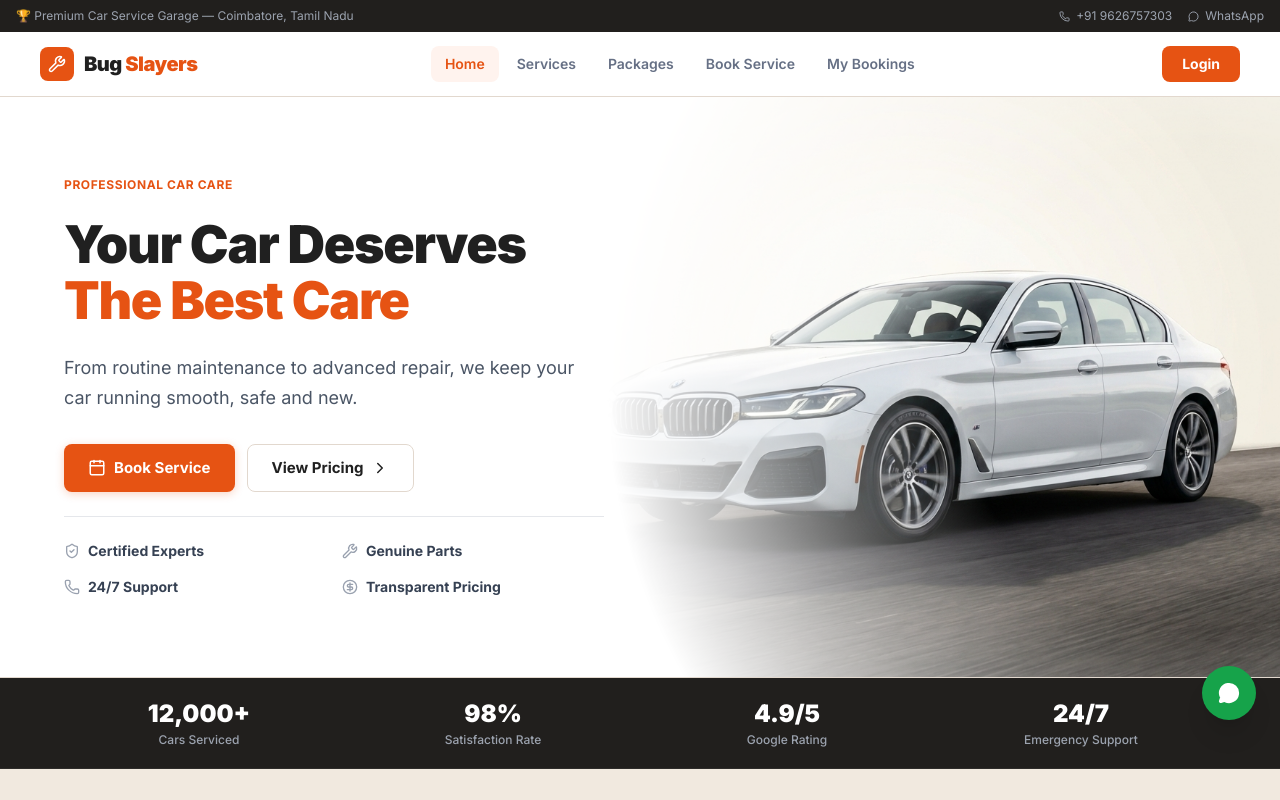
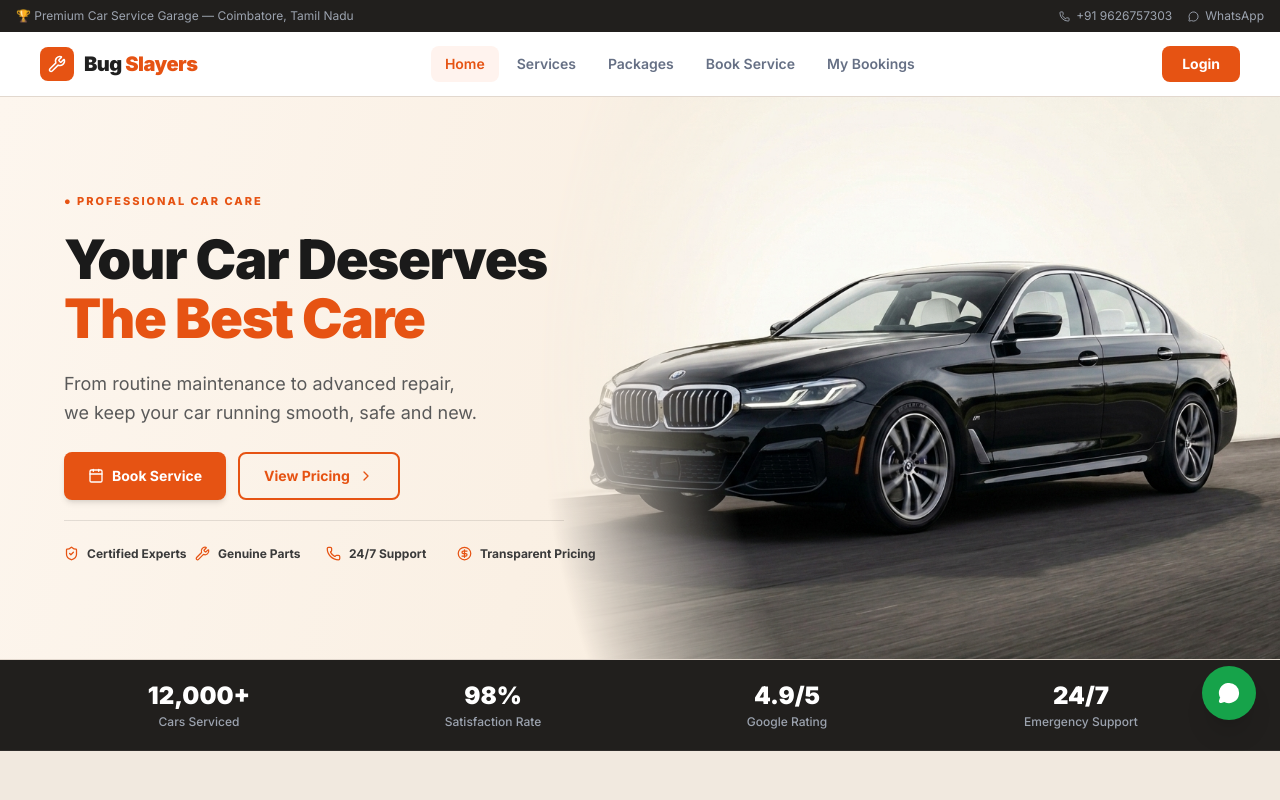
Before and after one commit to mithun-007-ui/cargarage, a Next.js app: page / in a window 1280 px wide. Shown: the top 800 px of the page. Built offline with nearby package versions, Linux system fonts and the light colour scheme.

Commit message:
Front page

```diff
--- a/src/app/page.js
+++ b/src/app/page.js
@@ -120,70 +120,120 @@ export default function HomePage() {
       <Navbar />
 
       {/* ════ HERO ════ */}
-      <section className="relative flex flex-col lg:block overflow-hidden bg-white" style={{ borderBottom: '1px solid #E2D8CE' }}>
-        {/* Right side background image (Full bleed on desktop, stacked on mobile) */}
-        <div className="lg:absolute lg:inset-y-0 lg:right-0 lg:w-[58%] w-full h-[280px] sm:h-[380px] lg:h-full z-0 order-last lg:order-none animate-slide-in">
-          <div className="relative w-full h-full hero-mask-lg">
+      <section
+        className="relative overflow-hidden"
+        style={{
+          background: 'linear-gradient(105deg, #FDF6EE 0%, #FAF0E4 45%, #F5E8D5 100%)',
+          borderBottom: '1px solid #E2D8CE',
+          minHeight: '520px',
+        }}
+      >
+        {/* ── Car image: right half, masked on left to blend into cream bg ── */}
+        <div
+          className="hidden lg:block absolute top-0 right-0 bottom-0"
+          style={{ width: '58%', zIndex: 0 }}
+        >
+          <div
+            className="relative w-full h-full"
+            style={{
+              WebkitMaskImage: 'radial-gradient(ellipse 100% 140% at 100% 50%, black 75%, transparent 100%)',
+              maskImage: 'radial-gradient(ellipse 100% 140% at 100% 50%, black 75%, transparent 100%)',
+            }}
+          >
             <Image
               src="/images/hero_car.png"
-              alt="Premium car — Bug Slayers professional car service"
+              alt="Luxury sedan driving — Bug Slayers professional car service"
               fill
               className="object-cover object-center lg:object-left"
               priority
             />
-            {/* Mobile top/bottom fades */}
-            <div className="lg:hidden absolute inset-x-0 bottom-0 h-20 bg-gradient-to-t from-white to-transparent" />
-            <div className="lg:hidden absolute inset-x-0 top-0 h-20 bg-gradient-to-b from-white to-transparent" />
           </div>
         </div>
 
-        {/* Content Container */}
-        <div className="content-wrapper relative z-20 py-12 lg:py-20 flex flex-col justify-center min-h-[460px] lg:min-h-[580px]">
-          <div className="max-w-xl lg:max-w-[540px] space-y-6">
+        {/* Mobile-only car image (stacked above text) */}
+        <div
+          className="lg:hidden w-full h-[240px] sm:h-[300px] relative"
+          style={{ zIndex: 0 }}
+        >
+          <div
+            className="relative w-full h-full"
+            style={{
+              WebkitMaskImage: 'linear-gradient(to bottom, black 70%, transparent 100%)',
+              maskImage: 'linear-gradient(to bottom, black 70%, transparent 100%)',
+            }}
+          >
+            <Image
+              src="/images/hero_car.png"
+              alt="Luxury sedan driving — Bug Slayers professional car service"
+              fill
+              className="object-cover object-center"
+              priority
+            />
+          </div>
+        </div>
+
+        {/* ── Left content ── */}
+        <div
+          className="relative content-wrapper py-14 lg:py-24 flex flex-col justify-center"
+          style={{ zIndex: 10 }}
+        >
+          <div className="lg:max-w-[500px] space-y-5">
+
             {/* Label */}
-            <p className="text-xs font-bold uppercase tracking-wider" style={{ color: '#E65313' }}>
-              Professional Car Care
+            <p className="text-[11px] font-extrabold uppercase tracking-[0.18em]" style={{ color: '#E65313' }}>
+              ● Professional Car Care
             </p>
 
             {/* Heading */}
-            <h1 className="text-4xl sm:text-5xl lg:text-[3.25rem] font-black tracking-tight leading-[1.08]" style={{ color: '#202020' }}>
+            <h1
+              className="text-4xl sm:text-5xl lg:text-[3.4rem] font-black tracking-tight"
+              style={{ color: '#1A1A1A', lineHeight: 1.1 }}
+            >
               Your Car Deserves<br />
               <span style={{ color: '#E65313' }}>The Best Care</span>
             </h1>
 
-            {/* Subtext */}
-            <p className="text-base sm:text-lg leading-relaxed text-gray-600">
+            {/* Sub-copy */}
+            <p className="text-base sm:text-lg leading-relaxed" style={{ color: '#5A5A5A', maxWidth: '420px' }}>
               From routine maintenance to advanced repair, we keep your car running smooth, safe and new.
             </p>
 
-            {/* Buttons */}
-            <div className="flex flex-col sm:flex-row gap-3 pt-2">
-              <LinkNext href="/vehicle-selection" className="btn-primary text-base flex items-center justify-center gap-2">
-                <Calendar size={18} /> Book Service
+            {/* CTA buttons */}
+            <div className="flex flex-wrap gap-3 pt-1">
+              <LinkNext
+                href="/vehicle-selection"
+                className="flex items-center gap-2 px-6 py-3 rounded-lg text-sm font-bold text-white shadow-md transition-all hover:opacity-90 active:scale-[0.98]"
+                style={{ background: '#E65313' }}
+              >
+                <Calendar size={16} /> Book Service
               </LinkNext>
-              <LinkNext href="/packages" className="btn-outline text-base bg-white flex items-center justify-center gap-2">
-                View Pricing <ChevronRight size={18} />
+              <LinkNext
+                href="/packages"
+                className="flex items-center gap-2 px-6 py-3 rounded-lg text-sm font-bold border-2 transition-all hover:bg-orange-50"
+                style={{ color: '#E65313', borderColor: '#E65313', background: 'transparent' }}
+              >
+                View Pricing <ChevronRight size={16} />
               </LinkNext>
             </div>
 
-            {/* Bottom features bar */}
-            <div className="grid grid-cols-2 gap-y-4 gap-x-4 pt-6 border-t border-gray-200">
-              <div className="flex items-center gap-2 text-xs sm:text-sm font-bold text-gray-700">
-                <ShieldCheck size={16} className="text-gray-400 shrink-0" />
-                <span>Certified Experts</span>
-              </div>
-              <div className="flex items-center gap-2 text-xs sm:text-sm font-bold text-gray-700">
-                <Wrench size={16} className="text-gray-400 shrink-0" />
-                <span>Genuine Parts</span>
-              </div>
-              <div className="flex items-center gap-2 text-xs sm:text-sm font-bold text-gray-700">
-                <Phone size={16} className="text-gray-400 shrink-0" />
-                <span>24/7 Support</span>
-              </div>
-              <div className="flex items-center gap-2 text-xs sm:text-sm font-bold text-gray-700">
-                <CircleDollarSign size={16} className="text-gray-400 shrink-0" />
-                <span>Transparent Pricing</span>
-              </div>
+            {/* Trust badges — 4-column strip */}
+            <div
+              className="grid grid-cols-2 sm:grid-cols-4 gap-x-6 gap-y-3 pt-6 mt-2"
+              style={{ borderTop: '1px solid rgba(0,0,0,0.10)' }}
+            >
+              {[
+                { icon: ShieldCheck,       label: 'Certified Experts'    },
+                { icon: Wrench,            label: 'Genuine Parts'        },
+                { icon: Phone,             label: '24/7 Support'         },
+                { icon: CircleDollarSign,  label: 'Transparent Pricing'  },
+              ].map(({ icon: Icon, label }) => (
+                <div key={label} className="flex items-center gap-2">
+                  <Icon size={15} style={{ color: '#E65313', flexShrink: 0 }} />
+                  <span className="text-[12px] font-bold whitespace-nowrap" style={{ color: '#3A3A3A' }}>
+                    {label}
+                  </span>
+                </div>
+              ))}
             </div>
           </div>
         </div>
```
Also changed, not shown: public/images/hero_car.png.
